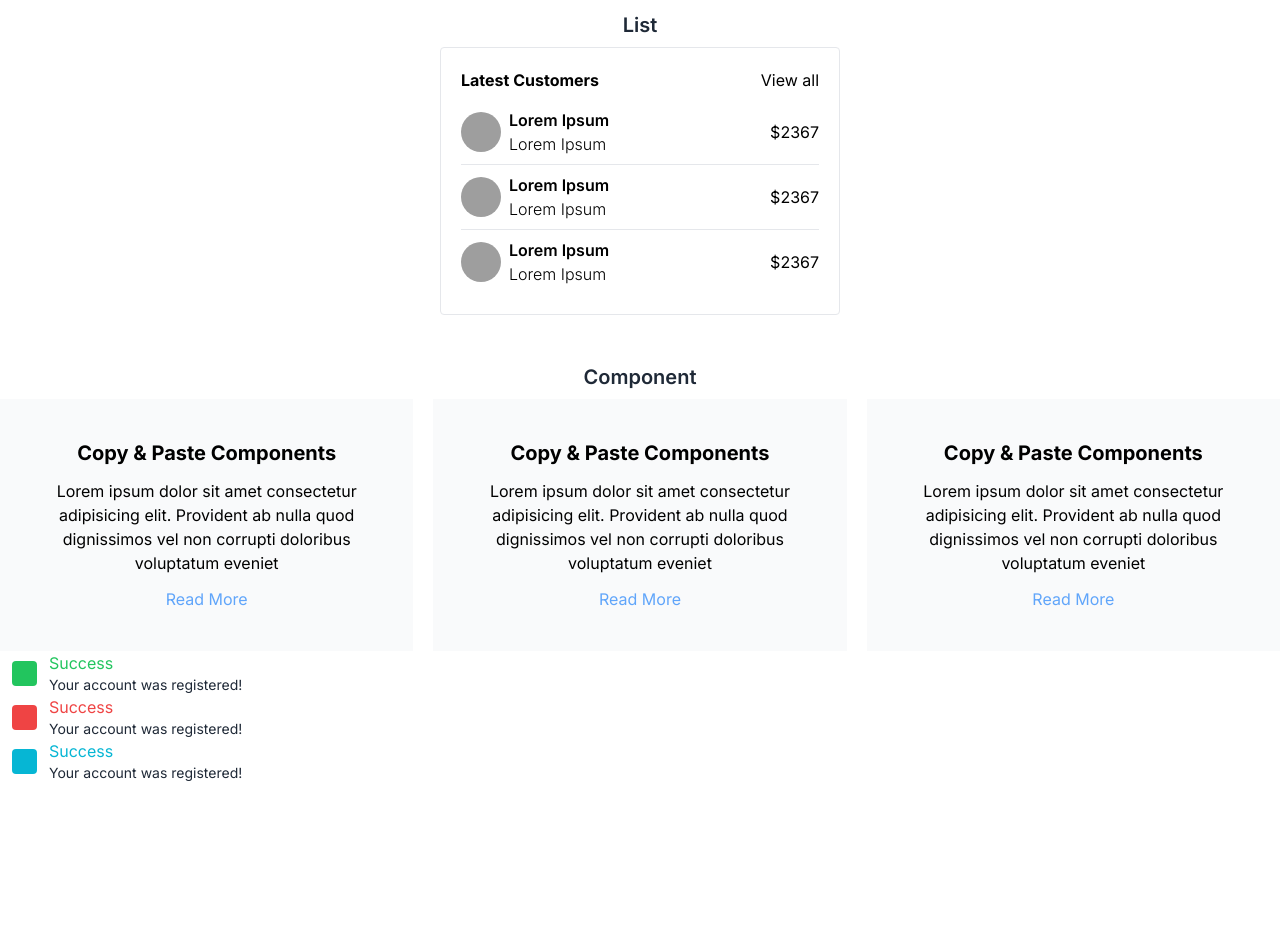
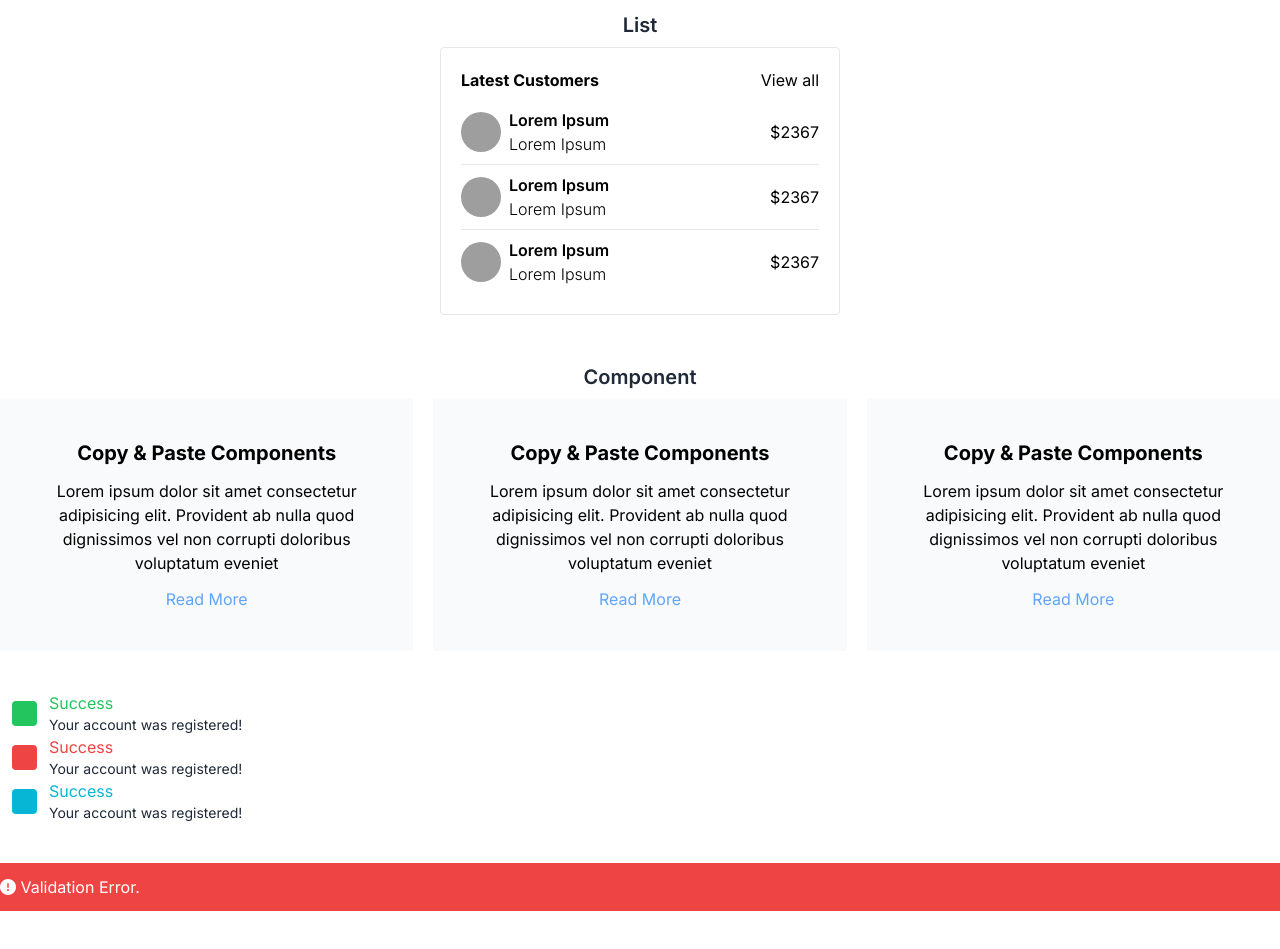
Before and after one commit to musabalki/tailwind-css-project, a website: page components.html in a window 1280 px wide. Shown: the part 903-1852 px from the top of the page. Before the commit the page ends 1686 px from the top, so only its background shows below. Drawn offline with Linux system fonts and the light colour scheme; grey boxes are pictures that could not be loaded.

Commit message:
Add component validation error

```diff
--- a/components.html
+++ b/components.html
@@ -16,6 +16,7 @@
             display: block;
         }
     </style>
+    <link rel="stylesheet" href="https://cdnjs.cloudflare.com/ajax/libs/font-awesome/6.4.0/css/all.min.css" integrity="sha512-iecdLmaskl7CVkqkXNQ/ZH/XLlvWZOJyj7Yy7tcenmpD1ypASozpmT/E0iPtmFIB46ZmdtAc9eNBvH0H/ZpiBw==" crossorigin="anonymous" referrerpolicy="no-referrer" />
 </head>
 
 <body>
@@ -176,7 +177,7 @@
             </div>
         </div>
     </div>
-    <div class="px-5"></div>
+    <div class="py-5"></div>
     <div class="container">
         <div class="flex items-center">
             <div class="w-[25px] h-[25px] bg-green-500 mx-3 rounded"></div>
@@ -200,6 +201,14 @@
             </div>
         </div>
     </div>
+    <div class="py-5"></div>
+    <div class="bg-red-500">
+        <div class="container py-3 text-white">
+            <i class="fa-solid fa-circle-exclamation"></i> Validation Error.
+        </div>
+    </div>
+    <div class="py-5"></div>
+
     <script>
         function menu(){
             let menu = document.getElementById('mobile-menu')
```
Also changed, not shown: dist/output.css.
